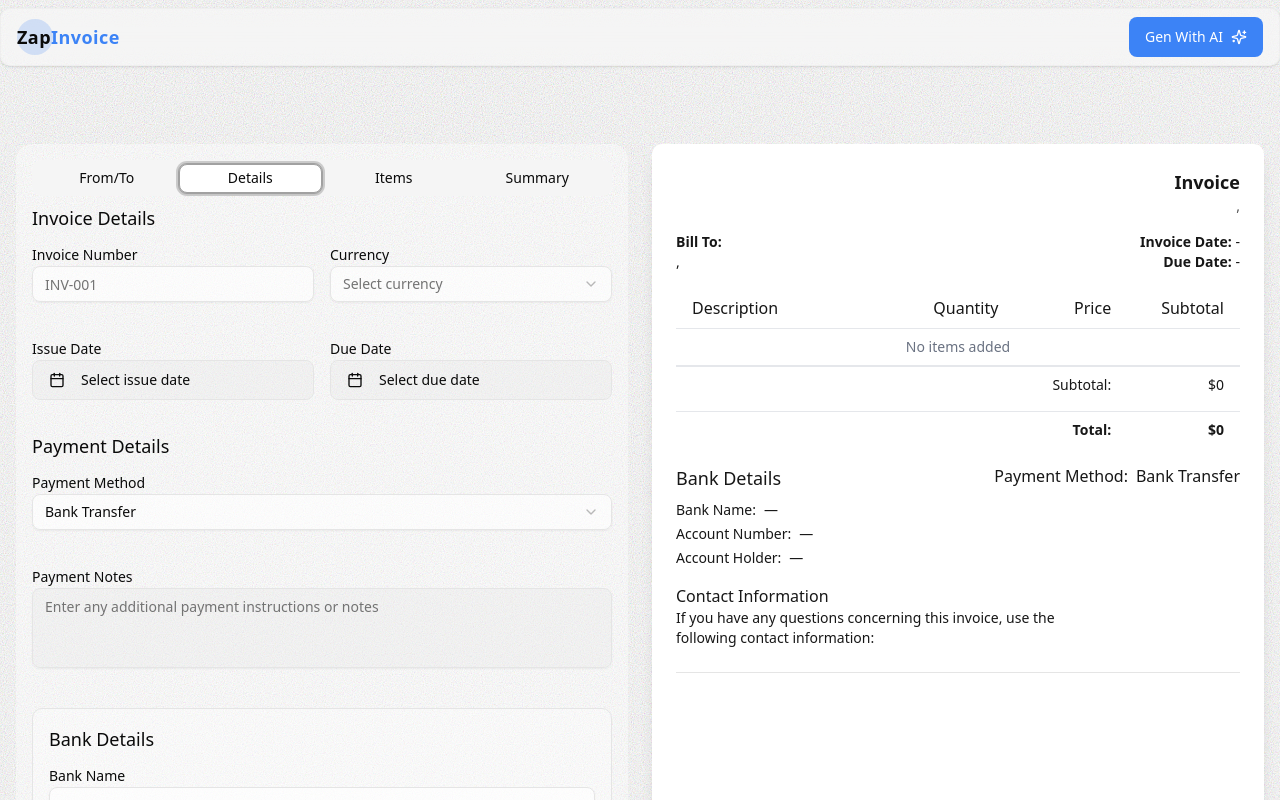
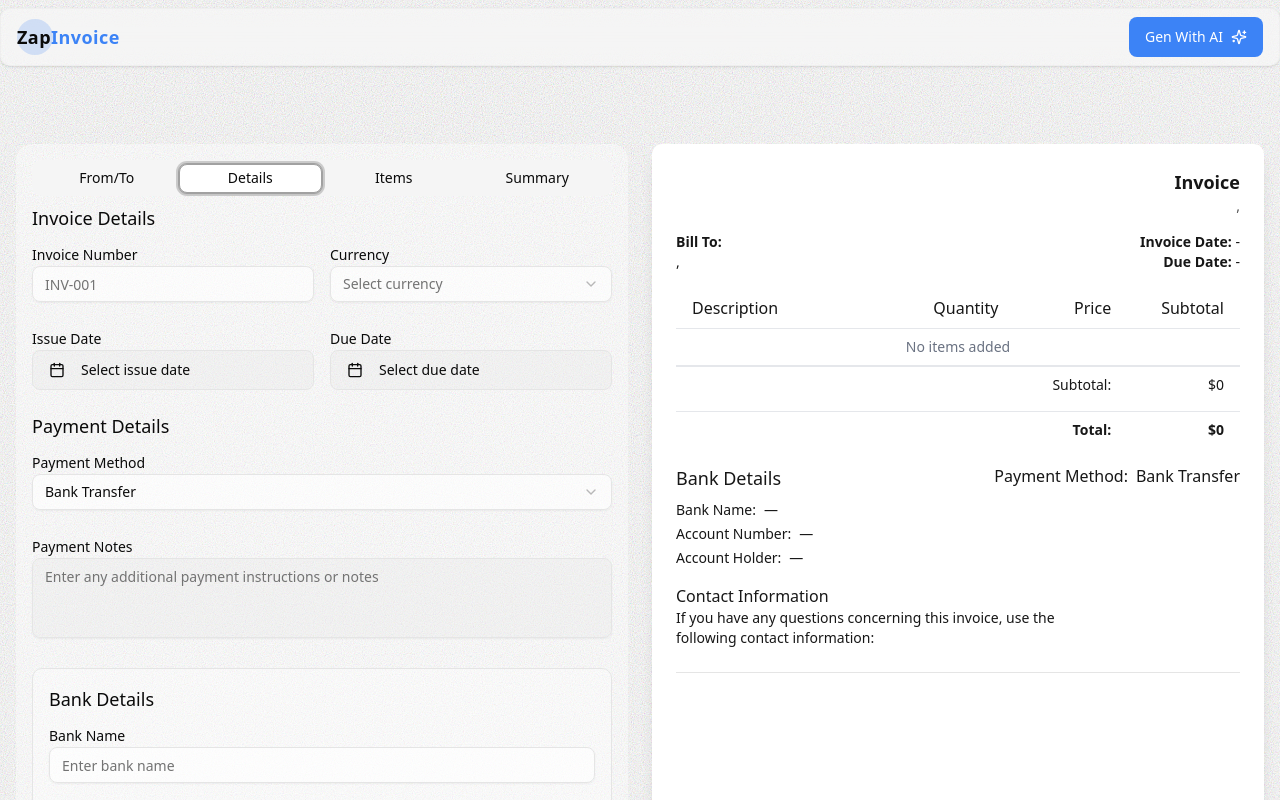
Before and after one commit to NikeshCohen/ZapInvoice, a Next.js app: page / in a window 1280 px wide. Both pictures are taken after a click on the tab "Details". Shown: the top 800 px of the page. Built offline with nearby package versions, Linux system fonts and the light colour scheme; what country-data-list would draw is missing.

Commit message:
decrease min h

```diff
--- a/app/_components/invoice-tabs/ContactForm.tsx
+++ b/app/_components/invoice-tabs/ContactForm.tsx
@@ -68,7 +68,7 @@ export function ContactForm({ form, type, title }: ContactFormProps) {
                     placeholder={field.placeholder}
                   />
                 </FormControl>
-                <div className="min-h-[20px]">
+                <div className="min-h-[5px] md:min-h-[10px]">
                   <FormMessage />
                 </div>
               </FormItem>
--- a/app/_components/invoice-tabs/DetailsTab.tsx
+++ b/app/_components/invoice-tabs/DetailsTab.tsx
@@ -78,7 +78,7 @@ export function DetailsTab({ form }: DetailsTabProps) {
                   <FormControl>
                     <Input {...field} placeholder="INV-001" />
                   </FormControl>
-                  <div className="min-h-[20px]">
+                  <div className="min-h-[5px] md:min-h-[10px]">
                     <FormMessage />
                   </div>
                 </FormItem>
@@ -102,7 +102,7 @@ export function DetailsTab({ form }: DetailsTabProps) {
                       name="currency"
                     />
                   </FormControl>
-                  <div className="min-h-[20px]">
+                  <div className="min-h-[5px] md:min-h-[10px]">
                     <FormMessage />
                   </div>
                 </FormItem>
@@ -121,8 +121,8 @@ export function DetailsTab({ form }: DetailsTabProps) {
                   <FormControl>
                     <DatePicker {...field} placeholder="Select issue date" />
                   </FormControl>
-                  <div className="min-h-[20px]">
-                    <div className="min-h-[20px]">
+                  <div className="min-h-[5px] md:min-h-[10px]">
+                    <div className="min-h-[5px] md:min-h-[10px]">
                       <FormMessage />
                     </div>
                   </div>
@@ -144,8 +144,8 @@ export function DetailsTab({ form }: DetailsTabProps) {
                       showPresets
                     />
                   </FormControl>
-                  <div className="min-h-[20px]">
-                    <div className="min-h-[20px]">
+                  <div className="min-h-[5px] md:min-h-[10px]">
+                    <div className="min-h-[5px] md:min-h-[10px]">
                       <FormMessage />
                     </div>
                   </div>
@@ -183,7 +183,7 @@ export function DetailsTab({ form }: DetailsTabProps) {
                     ))}
                   </SelectContent>
                 </Select>
-                <div className="min-h-[20px]">
+                <div className="min-h-[5px] md:min-h-[10px]">
                   <FormMessage />
                 </div>
               </FormItem>
@@ -204,7 +204,7 @@ export function DetailsTab({ form }: DetailsTabProps) {
                     className="min-h-[80px] resize-none"
                   />
                 </FormControl>
-                <div className="min-h-[20px]">
+                <div className="min-h-[5px] md:min-h-[10px]">
                   <FormMessage />
                 </div>
               </FormItem>
@@ -258,7 +258,6 @@ export function DetailsTab({ form }: DetailsTabProps) {
                         placeholder="Enter account holder name"
                       />
                     </FormControl>
-
                     <FormMessage />
                   </FormItem>
                 )}
```
